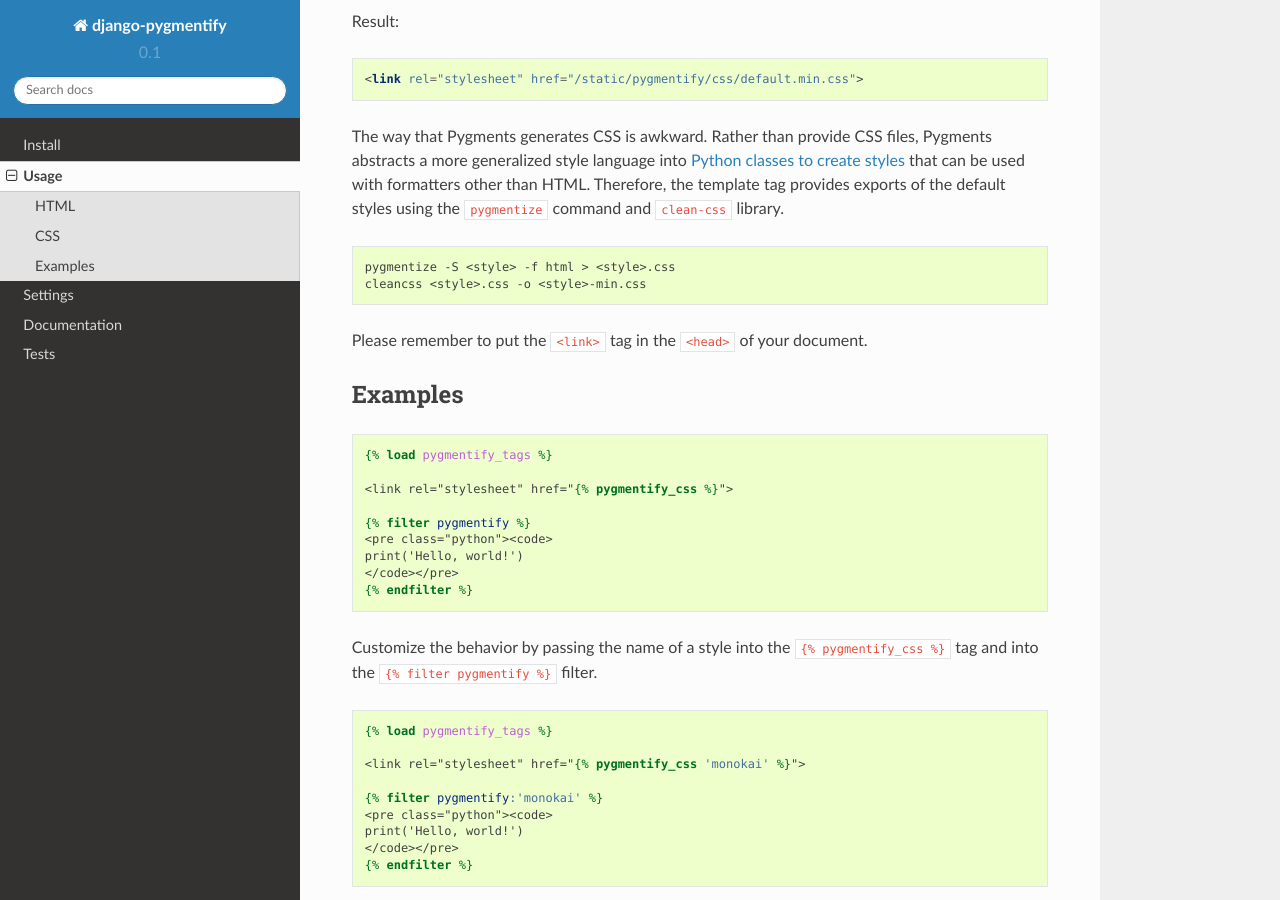
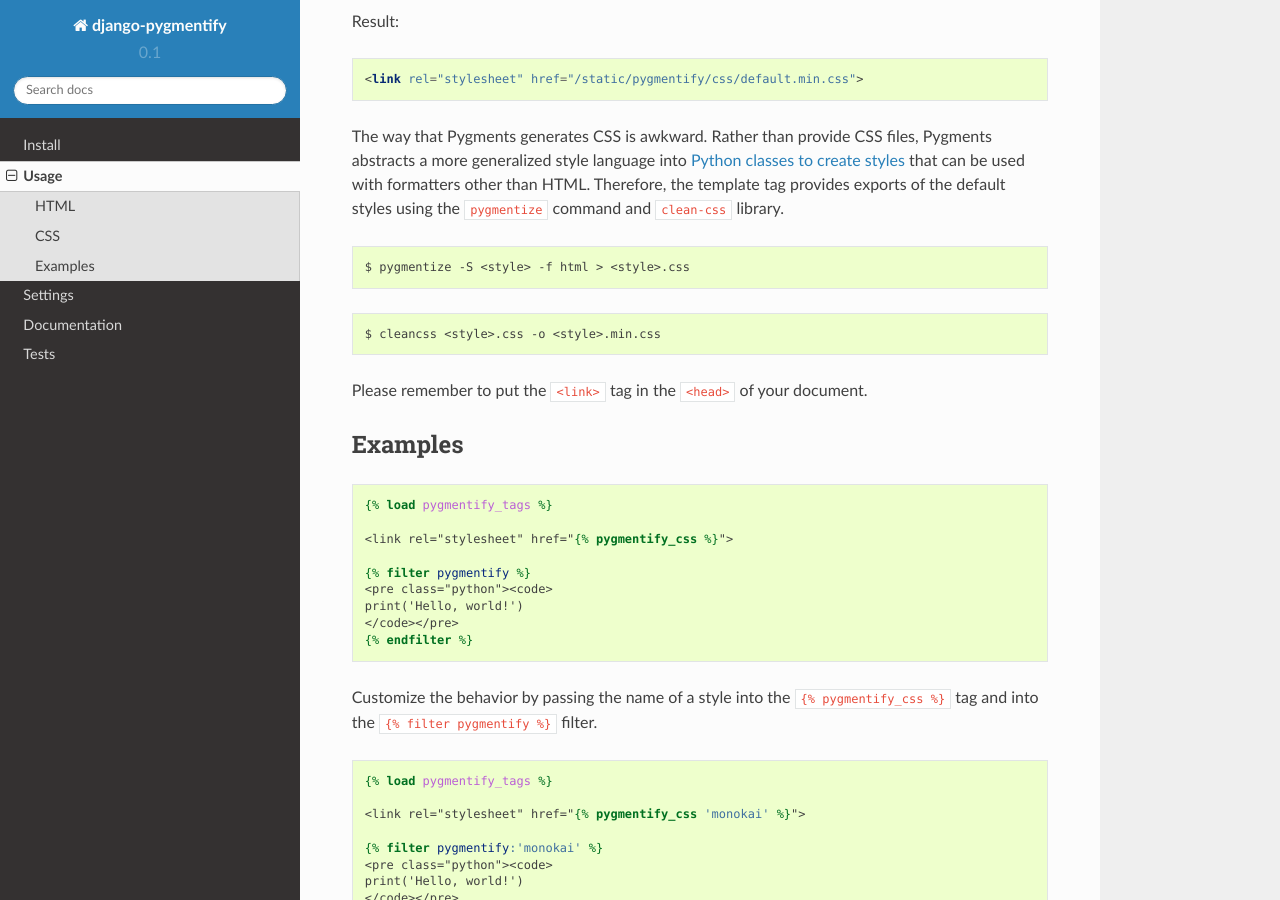
Before and after one commit to richardcornish/django-pygmentify, a Sphinx documentation site: the page built from docs/usage.rst, in a window 1280 px wide and 900 px high, scrolled down 1200 px. Built offline with Sphinx 7.4.7 and the Read the Docs theme 2.0.0, drawn with Linux system fonts in a browser that asks for light colours.

Commit message:
Clarified usage doc commands

```diff
--- a/docs/usage.rst
+++ b/docs/usage.rst
@@ -62,8 +62,11 @@
 
 .. code-block:: bash
 
-   pygmentize -S <style> -f html > <style>.css
-   cleancss <style>.css -o <style>-min.css
+   $ pygmentize -S <style> -f html > <style>.css
+
+.. code-block:: bash
+
+   $ cleancss <style>.css -o <style>.min.css
 
 Please remember to put the ``<link>`` tag in the ``<head>`` of your document.
 
```
